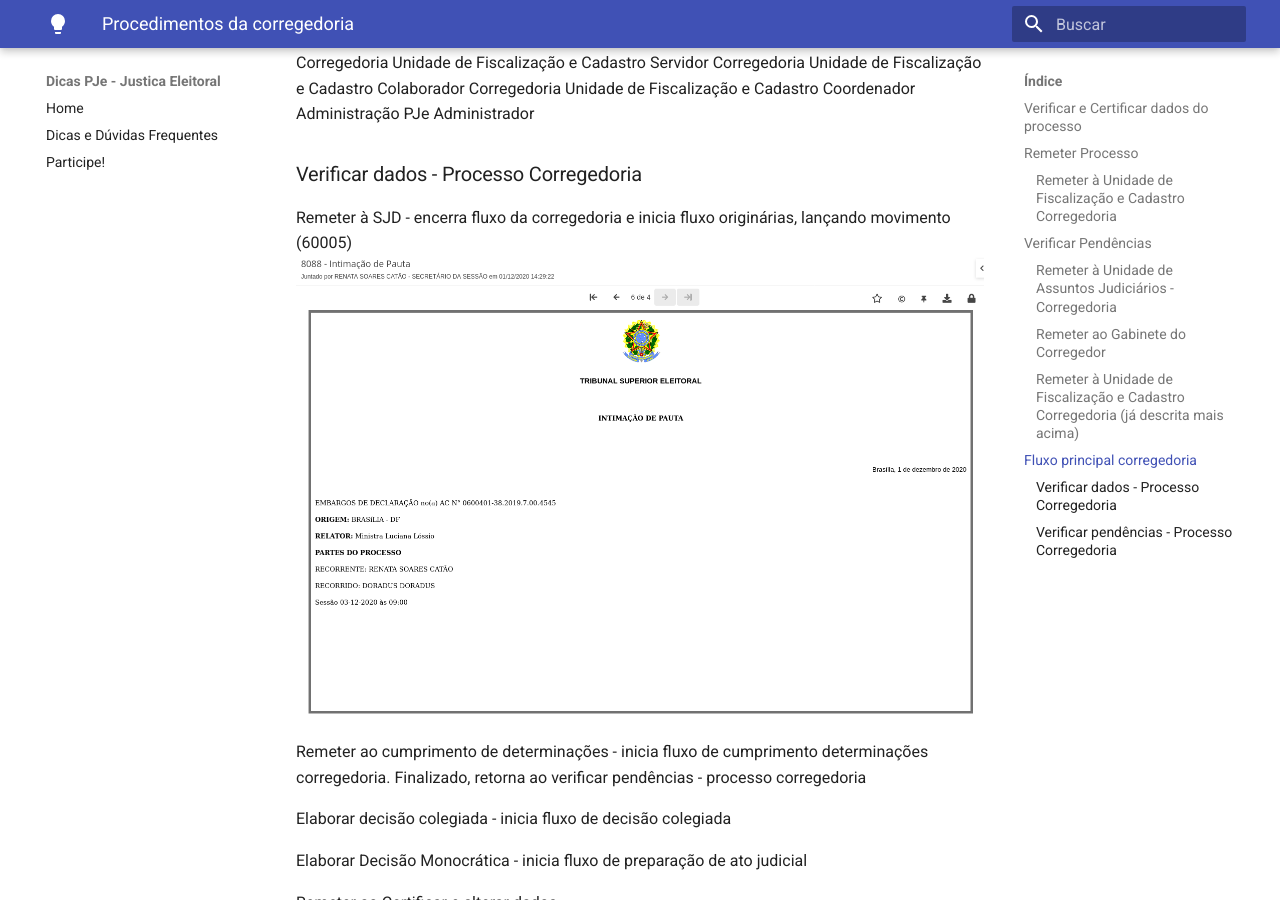
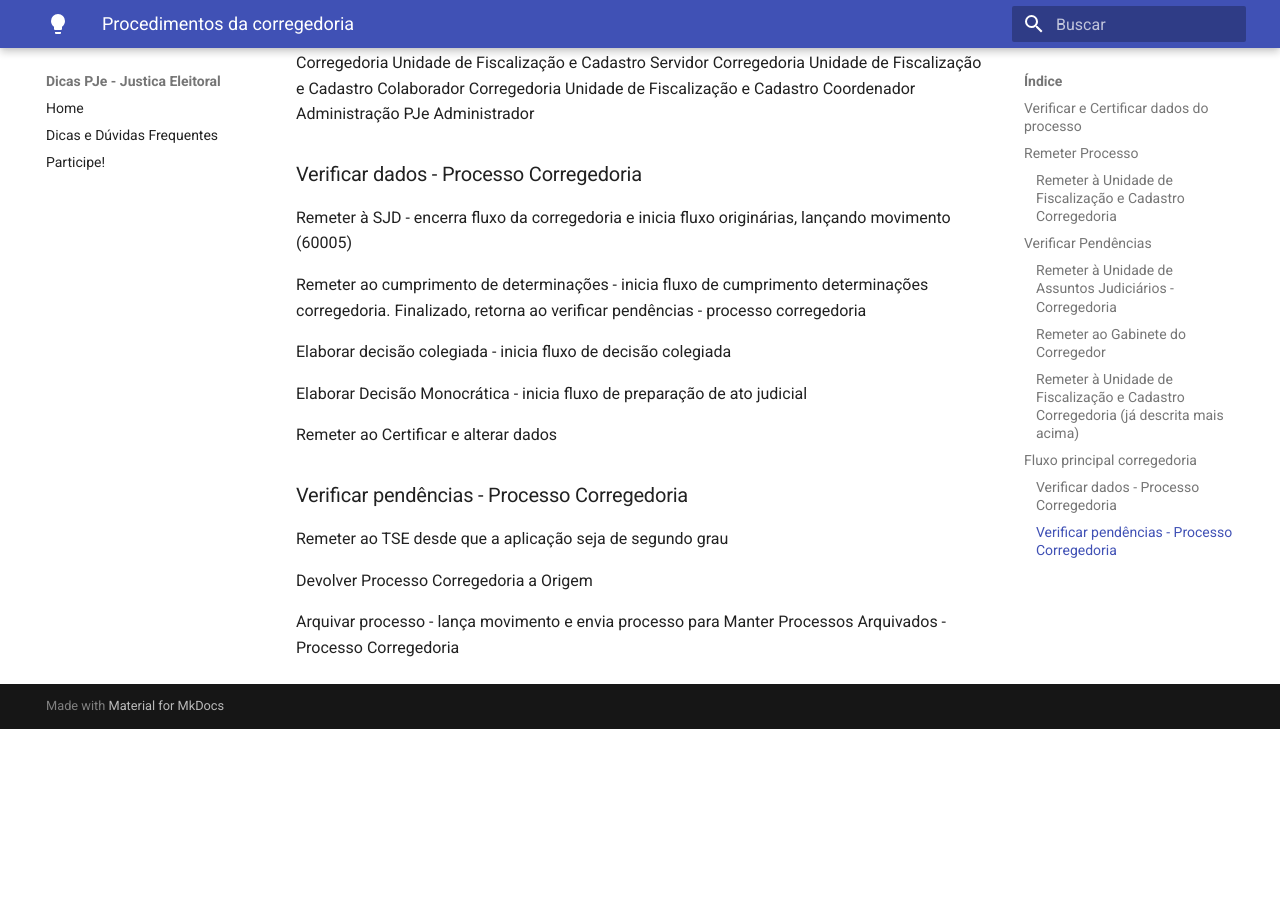
Before and after one commit to PJeJE/dicas_versao_1, an MkDocs documentation site: the page built from docs/corregedoria.md, in a window 1280 px wide and 900 px high, scrolled down 1416 px. Built offline with MkDocs 1.6.1 and Material for MkDocs 9.7.7, drawn with Linux system fonts in a browser that asks for light colours; nearby versions of some CDN libraries; after the commit the page ends 2145 px from its top, so only the background shows below that.

Commit message:
Update corregedoria.md

```diff
--- a/docs/corregedoria.md
+++ b/docs/corregedoria.md
@@ -48,7 +48,6 @@
 ### Verificar dados - Processo Corregedoria
 
 Remeter à SJD - encerra fluxo da corregedoria e inicia fluxo originárias, lançando movimento (60005)
-![Intimação de pauta](img/recurso29.png)
 
 Remeter ao cumprimento de determinações - inicia fluxo de cumprimento determinações corregedoria. Finalizado, retorna ao verificar pendências - processo corregedoria
 
```
